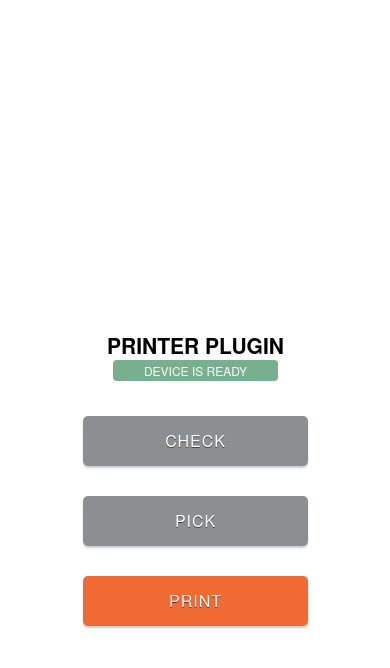
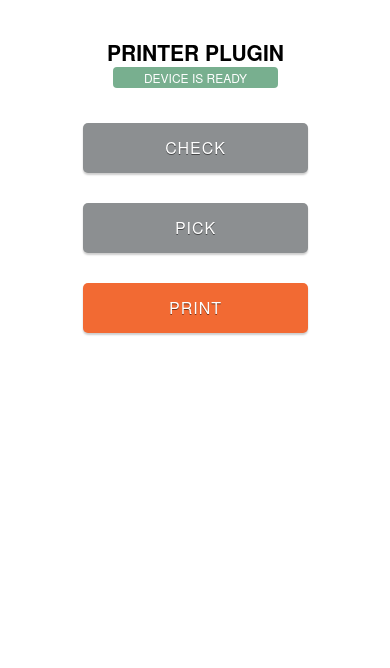
Before and after one commit to dreamguystech/sample-printer, a plain HTML site: page www/index.html in a window 390 px wide. Drawn offline with Linux system fonts and the light colour scheme; some packages are replaced by stand-ins of ours.

Commit message:
updated v26-8 1

```diff
--- a/www/css/index.css
+++ b/www/css/index.css
@@ -1,21 +1,4 @@
-/*
- * Licensed to the Apache Software Foundation (ASF) under one
- * or more contributor license agreements.  See the NOTICE file
- * distributed with this work for additional information
- * regarding copyright ownership.  The ASF licenses this file
- * to you under the Apache License, Version 2.0 (the
- * "License"); you may not use this file except in compliance
- * with the License.  You may obtain a copy of the License at
- *
- * http://www.apache.org/licenses/LICENSE-2.0
- *
- * Unless required by applicable law or agreed to in writing,
- * software distributed under the License is distributed on an
- * "AS IS" BASIS, WITHOUT WARRANTIES OR CONDITIONS OF ANY
- * KIND, either express or implied.  See the License for the
- * specific language governing permissions and limitations
- * under the License.
- */
+
 * {
     -webkit-tap-highlight-color: rgba(0,0,0,0); /* make transparent link selection, adjust last value opacity 0 to 1.0 */
 }
@@ -49,15 +32,14 @@ body {
 
 /* Portrait layout (default) */
 .app {
-    _background:url(../img/logo.png) no-repeat center top; /* 170px x 200px */
     position:absolute;             /* position in the center of the screen */
     left:50%;
-    top:35%;
-    height:50px;                   /* text area height */
+    top:5%;
+    height:10px;                   /* text area height */
     width:225px;                   /* text area width */
     text-align:center;
-    padding:180px 0px 0px 0px;     /* image height is 200px (bottom 20px are overlapped with text) */
-    margin:-145px 0px 0px -112px;  /* offset vertical: half of image height and text area height */
+    padding:10px 0px 0px 0px;     /* image height is 200px (bottom 20px are overlapped with text) */
+    margin:-15px 0px 0px -112px;  /* offset vertical: half of image height and text area height */
                                    /* offset horizontal: half of text area width */
 }
 
```
Also changed, not shown: www/index.html (+0 -17 lines).
